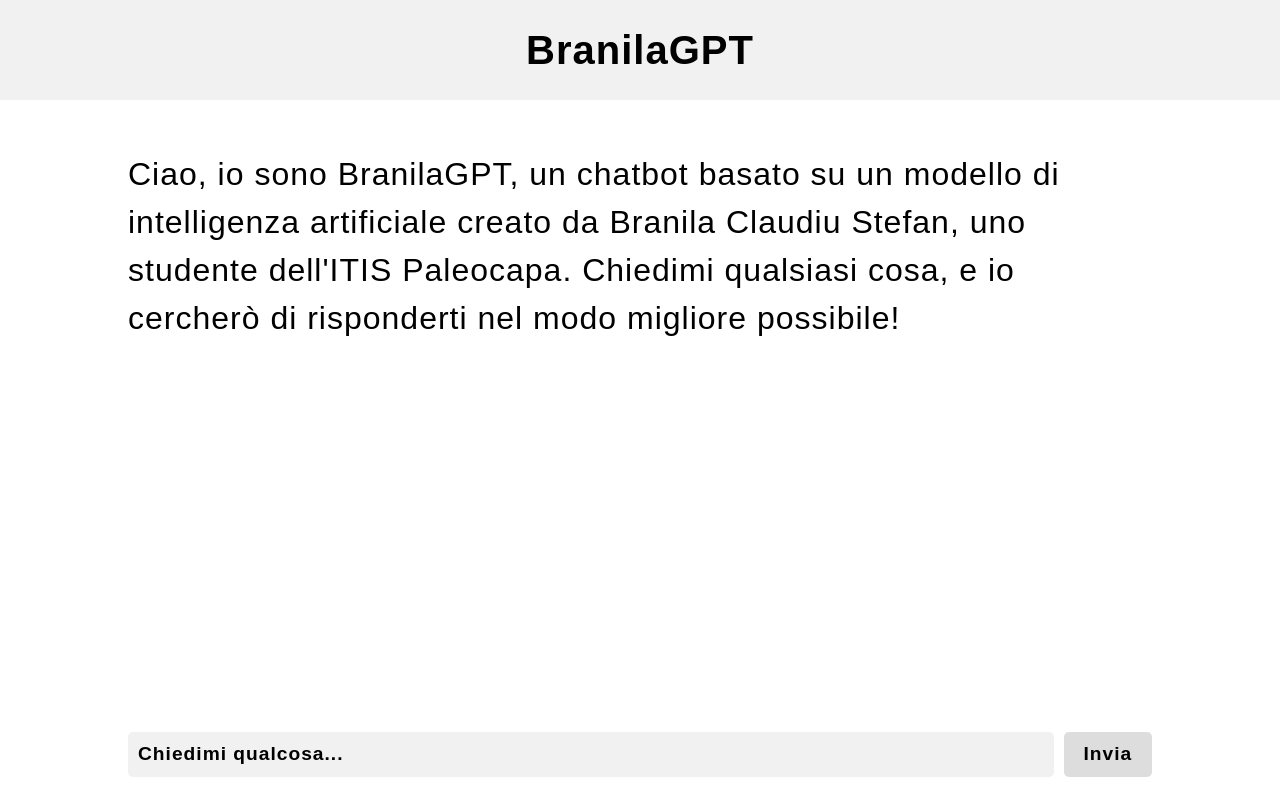
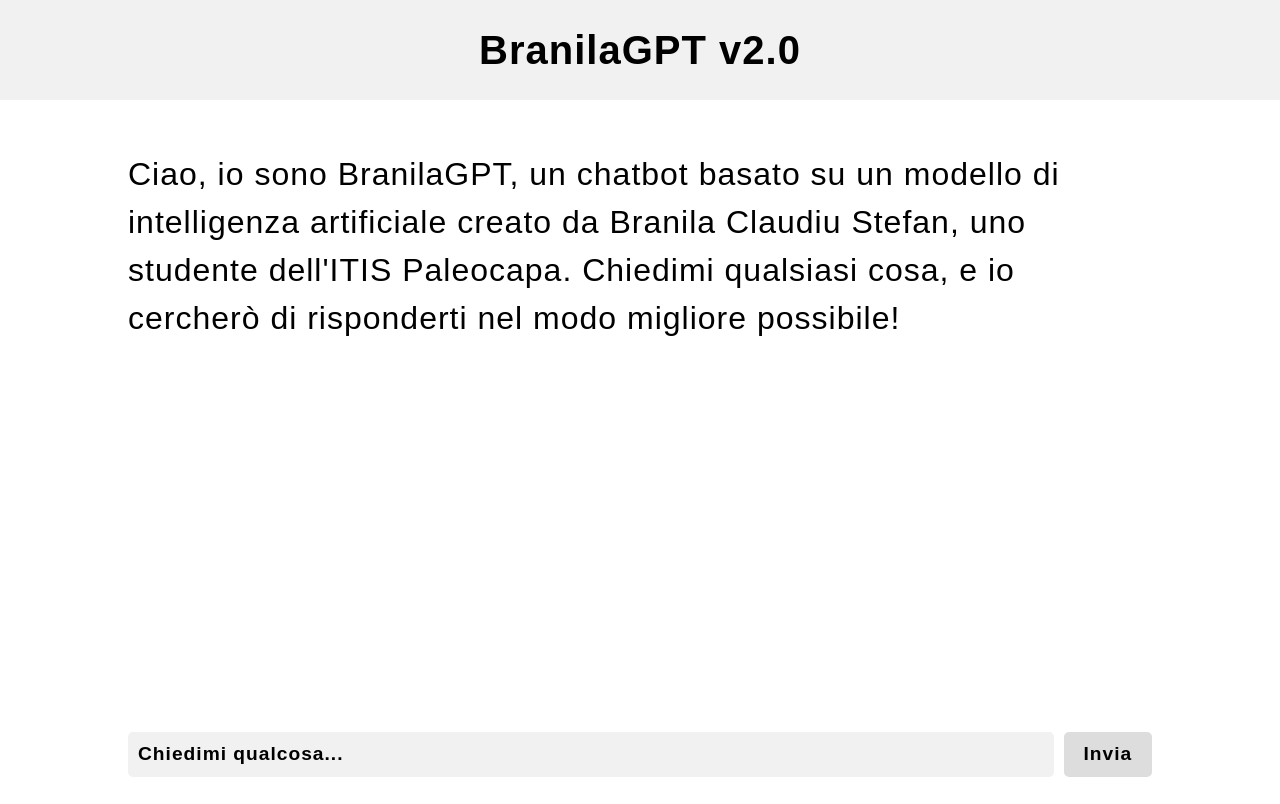
Before and after one commit to branila/branilagpt, a website: page src/public/index.html in a window 1280 px wide. Drawn offline with nearby package versions, Linux system fonts and the light colour scheme; no server answers; a web font is replaced by a local one.

Commit message:
Added version in navbar

```diff
--- a/src/public/index.html
+++ b/src/public/index.html
@@ -9,7 +9,7 @@
     <title>BranilaGPT</title>
   </head>
   <body>
-    <nav>BranilaGPT</nav>
+    <nav>BranilaGPT v2.0</nav>
 
     <div class="chat-area">
       <textarea class="answer" readonly></textarea>
```
